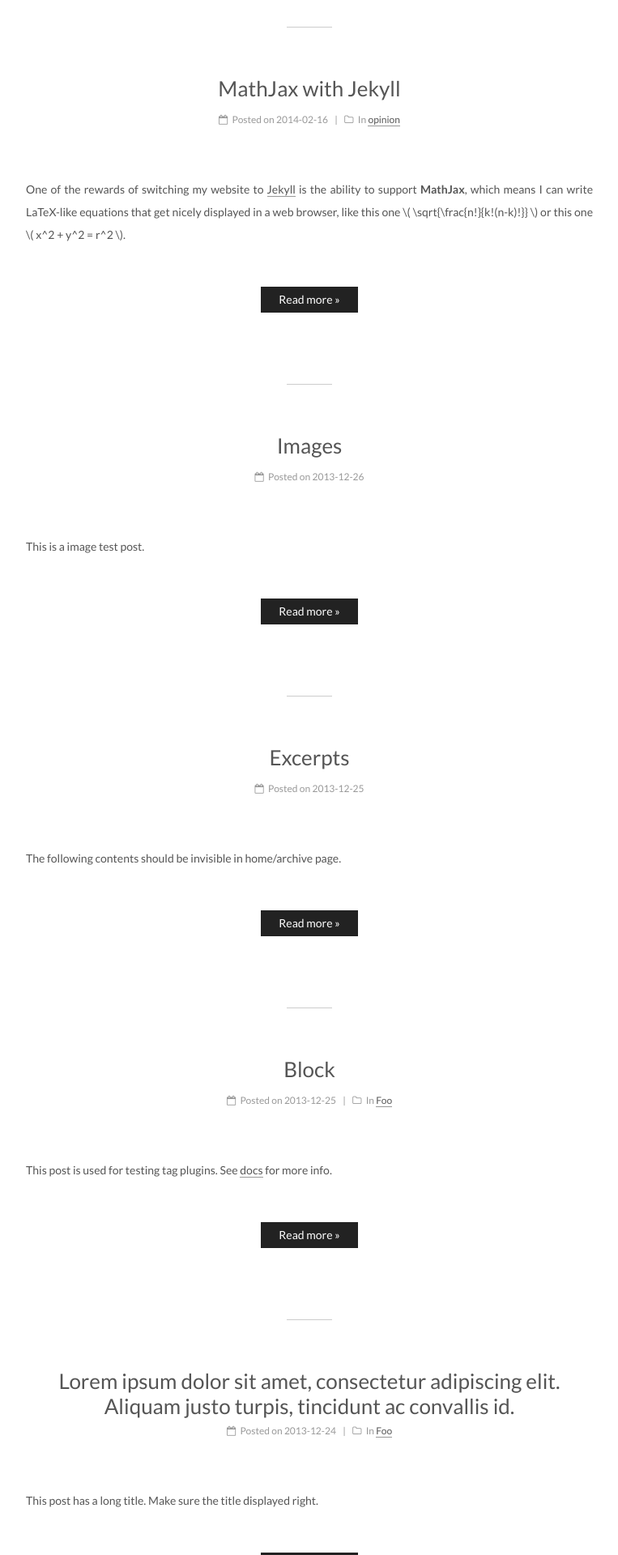
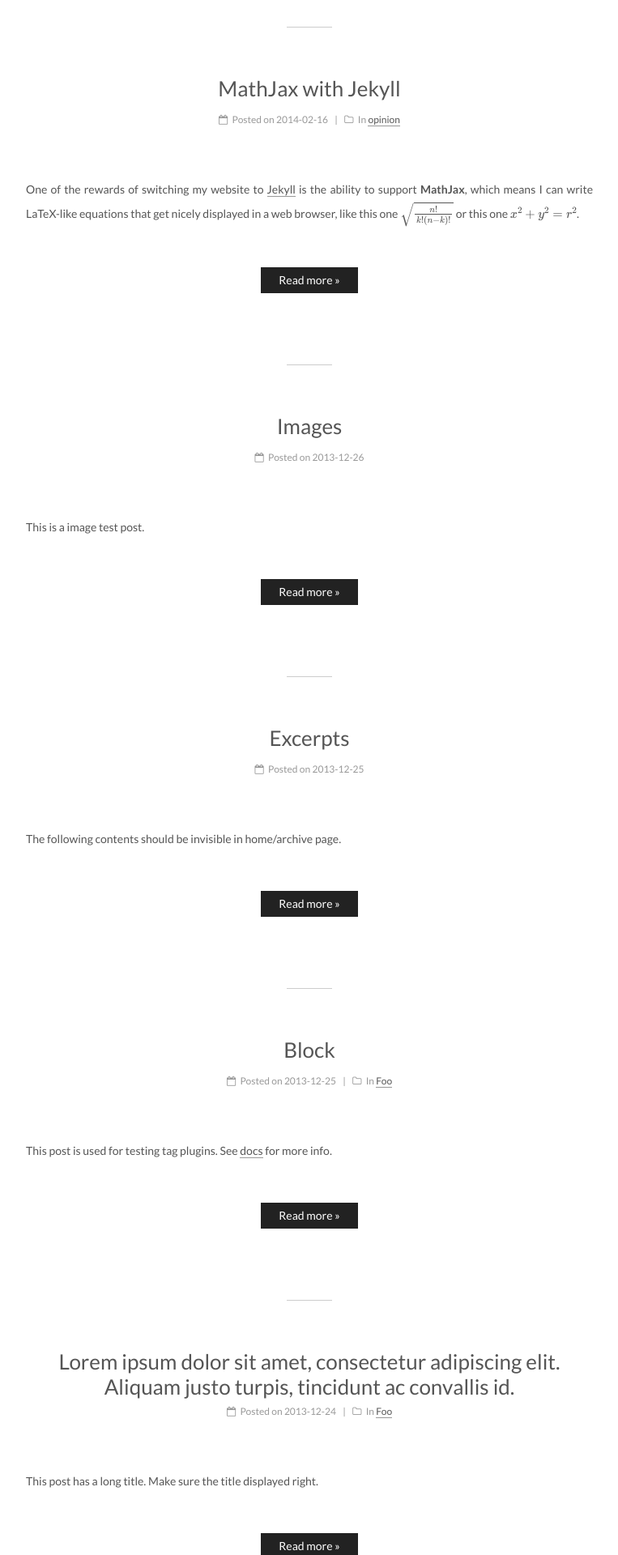
Before and after one commit to son-pistachio/son-pistachio.github.io, a Jekyll site: the page built from index.html, in a window 1280 px wide. Shown: the part 3592-5512 px from the top of the page at 81% size, without its empty margins (258-1021 px from the left). Built offline with Jekyll 4.4.1, drawn with Linux system fonts in a browser that asks for light colours; emoji names are drawn with the system emoji font; formulas are drawn with MathJax 3; the list of posts is cut into pages by our own code.

Commit message:
update config for mathjax

```diff
--- a/_config.yml
+++ b/_config.yml
@@ -362,12 +362,9 @@ highlight_theme: normal
 
 # MathJax Support
 mathjax:
-  enable: false
-  per_page: false
+  enable: true
+  per_page: true
   cdn: //cdn.bootcss.com/mathjax/2.7.1/latest.js?config=TeX-AMS-MML_HTMLorMML
-
-# Han Support docs: https://hanzi.pro/
-han: false
 
 # Swiftype Search API Key
 #swiftype_key:
```
